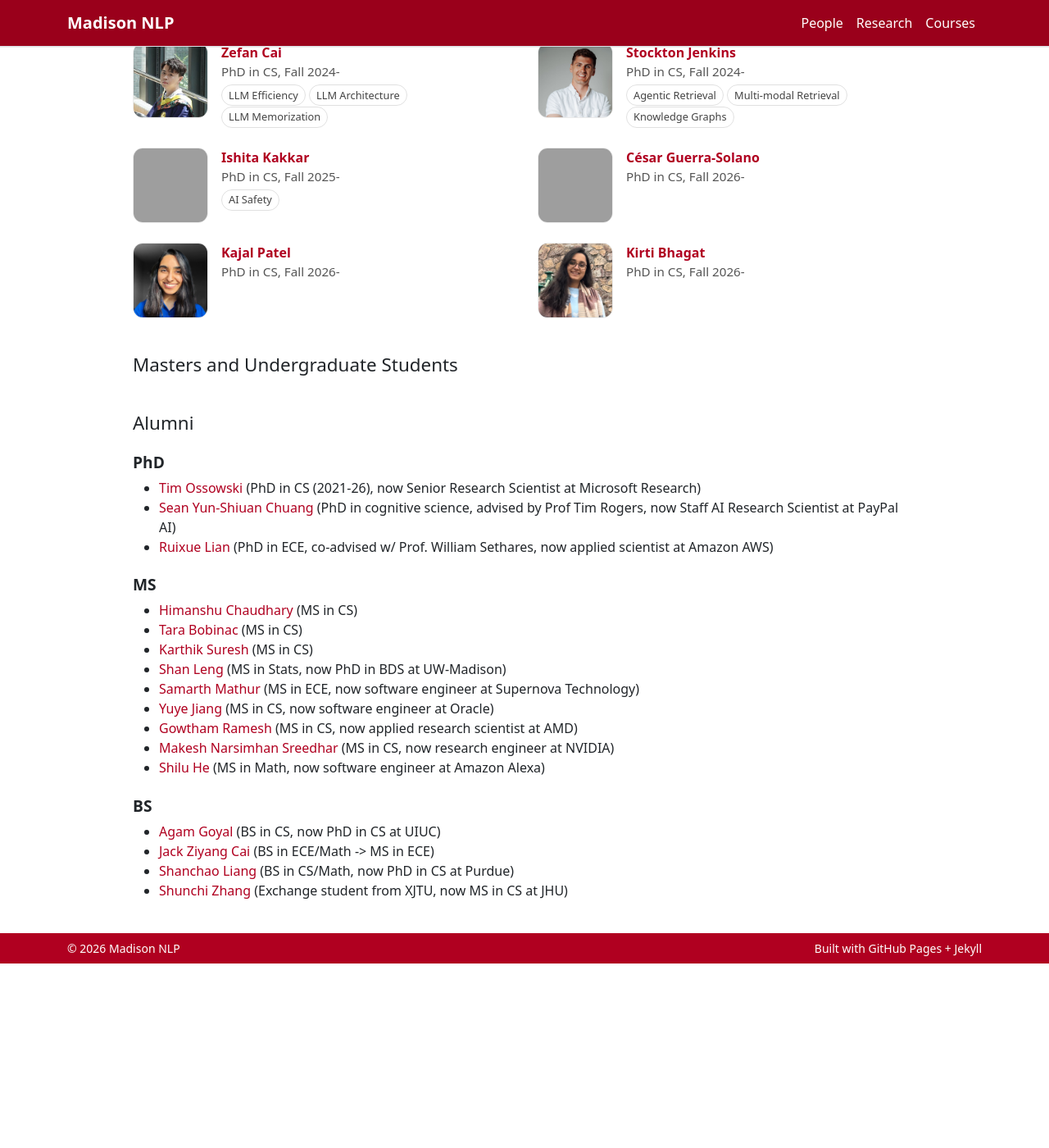
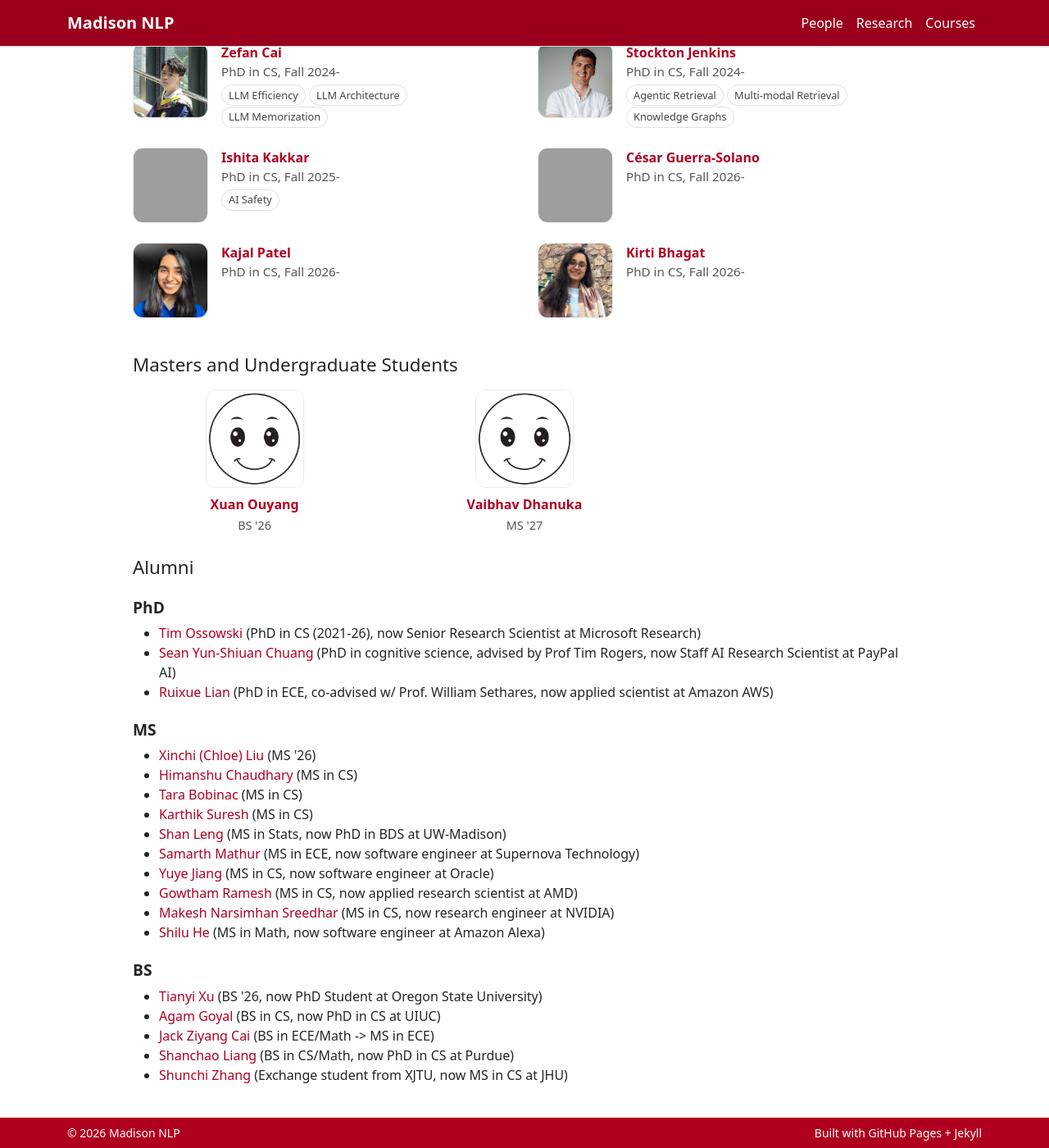
Before and after one commit to madison-nlp/madison-nlp.github.io, a Jekyll site: the page built from people.md, in a window 1280 px wide and 1400 px high, scrolled down 708 px, cut to the strip 0-1400 px from the top of the window. Shown: the whole strip at 82% size. Built offline with Jekyll 4.4.1, drawn with Linux system fonts in a browser that asks for light colours; before the commit the page ends 1883 px from its top, so only the background shows below that; grey boxes are pictures that could not be loaded.

Commit message:
Add people

```diff
--- a/_data/people.yml
+++ b/_data/people.yml
@@ -61,7 +61,17 @@ students:
     photo: "assets/photos/kirti-bhagat.png"
 
 
-masters_undergrads: []
+masters_undergrads:
+  - name: "Xuan Ouyang"
+    role: "BS '26"
+    website: "https://yancyou.github.io/"
+    photo: "assets/photos/smile.jpg"
+
+  - name: "Vaibhav Dhanuka"
+    role: "MS '27"
+    website: "https://www.linkedin.com/in/vaibhav-dhanuka-883435251"
+    photo: "assets/photos/smile.jpg"
+
 
 
 alumni:
@@ -69,6 +79,16 @@ alumni:
     program: "PhD"
     text: "PhD in CS (2021-26), now Senior Research Scientist at Microsoft Research"
     website: "https://tossowski.github.io/website/"
+
+  - name: "Tianyi Xu"
+    program: "BS"
+    text: "BS '26, now PhD Student at Oregon State University"
+    website: "https://tianyi0216.github.io/"
+
+  - name: "Xinchi (Chloe) Liu"
+    program: "MS"
+    text: "MS '26"
+    website: "https://chloeeliu.github.io/"
 
   - name: "Sean Yun-Shiuan Chuang"
     program: "PhD"
```
